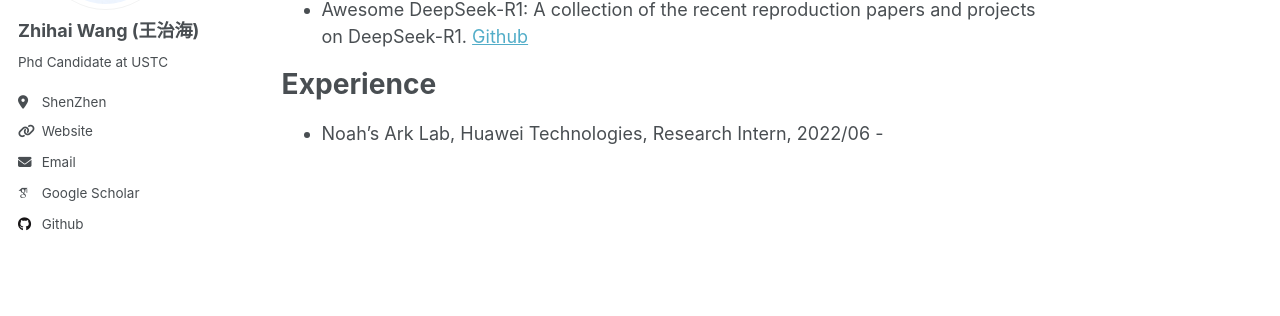
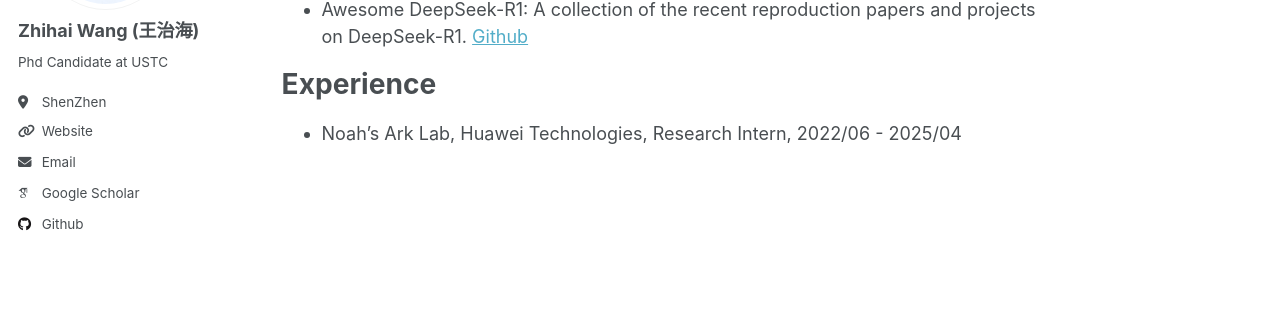
Before and after one commit to zhihaiwangx/zhihaiwangx.github.io, a Jekyll site: the page built from _pages/about.md, in a window 1280 px wide and 900 px high, scrolled down 3442 px. Shown: the part 336-652 px from the top of the window. Built offline with Jekyll 4.4.1, drawn with Linux system fonts in a browser that asks for light colours; some web fonts are replaced.

Commit message:
update homepage

```diff
--- a/_pages/about.md
+++ b/_pages/about.md
@@ -92,4 +92,4 @@ Projects
 Experience
 ======
 
-- Noah’s Ark Lab, Huawei Technologies, Research Intern, 2022/06 -
+- Noah’s Ark Lab, Huawei Technologies, Research Intern, 2022/06 - 2025/04
```
